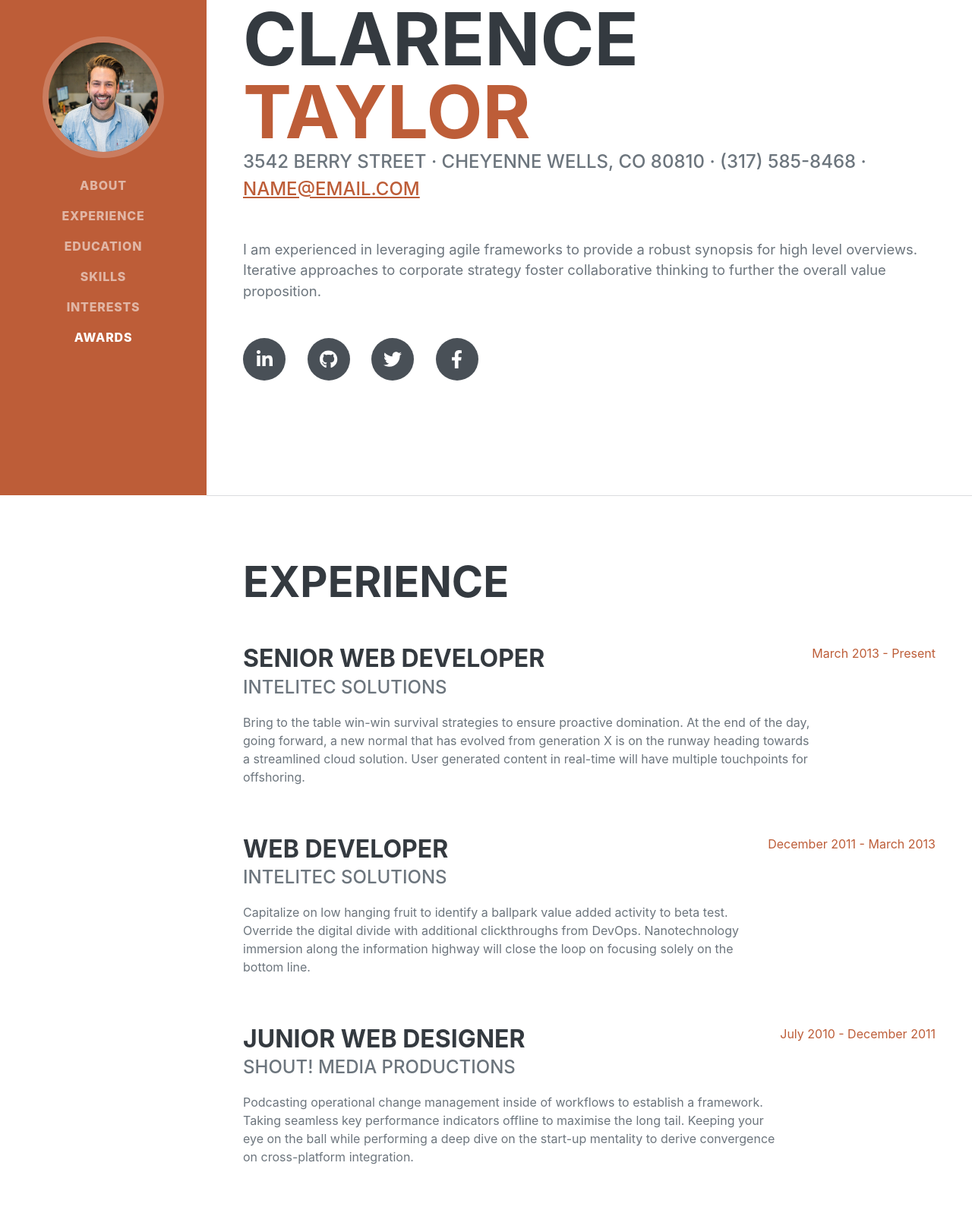
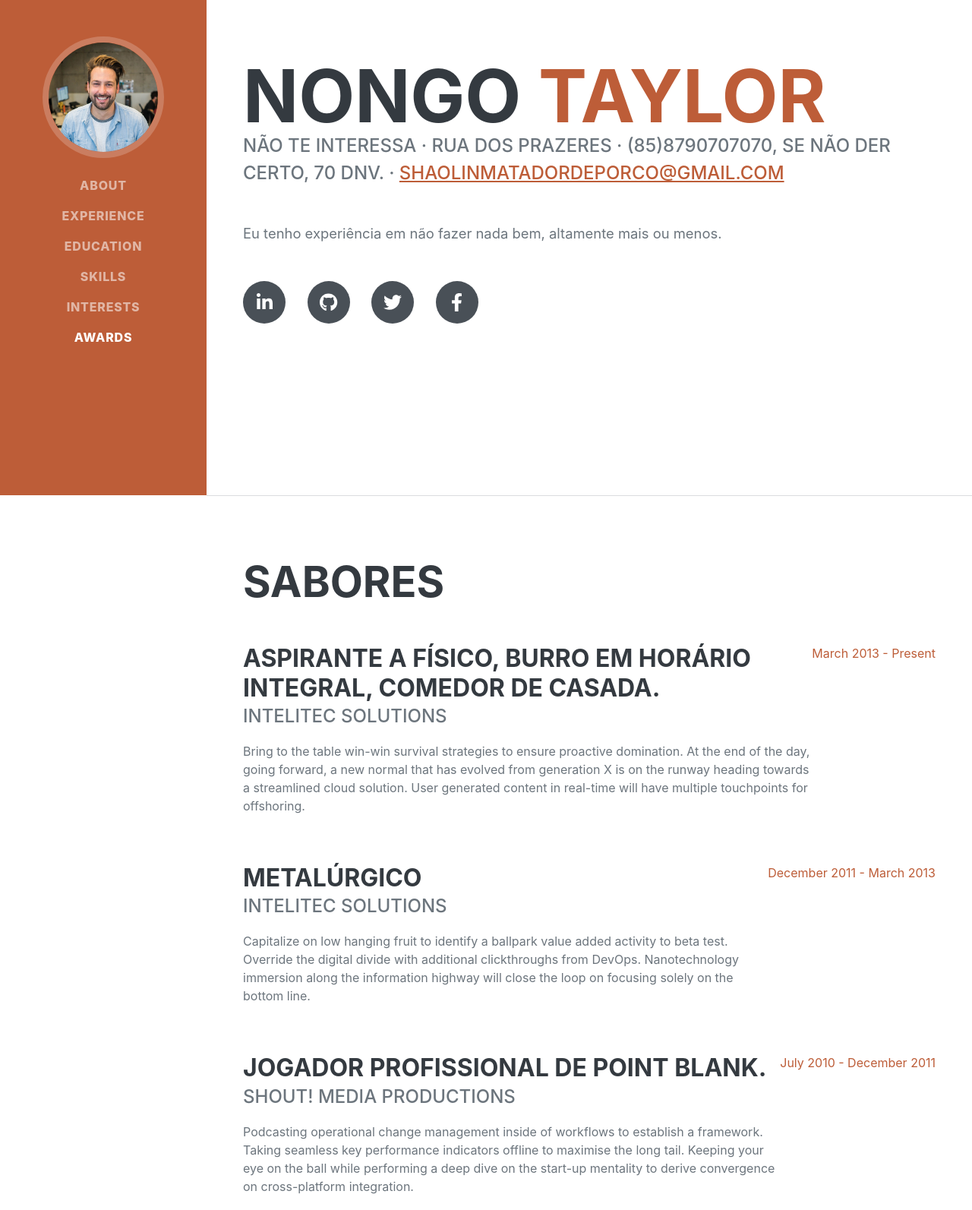
Before and after one commit to SergioMatheuss/teste, a plain HTML site: page index.html in a window 1280 px wide. Shown: the part 148-1741 px from the top of the page at 76% size. Drawn offline with nearby package versions, Linux system fonts and the light colour scheme; a web font is replaced by a local one.

Commit message:
man, botei umas diferenciações

```diff
--- a/index.html
+++ b/index.html
@@ -40,14 +40,14 @@
             <section class="resume-section" id="about">
                 <div class="resume-section-content">
                     <h1 class="mb-0">
-                        Clarence
+                        Nongo
                         <span class="text-primary">Taylor</span>
                     </h1>
                     <div class="subheading mb-5">
-                        3542 Berry Street · Cheyenne Wells, CO 80810 · (317) 585-8468 ·
-                        <a href="mailto:name@email.com">name@email.com</a>
+                        não te interessa · rua dos prazeres · (85)8790707070, se não der certo, 70 dnv. ·
+                        <a href="mailto:name@email.com">shaolinmatadordeporco@gmail.com</a>
                     </div>
-                    <p class="lead mb-5">I am experienced in leveraging agile frameworks to provide a robust synopsis for high level overviews. Iterative approaches to corporate strategy foster collaborative thinking to further the overall value proposition.</p>
+                    <p class="lead mb-5">Eu tenho experiência em não fazer nada bem, altamente mais ou menos.</p>
                     <div class="social-icons">
                         <a class="social-icon" href="#!"><i class="fab fa-linkedin-in"></i></a>
                         <a class="social-icon" href="#!"><i class="fab fa-github"></i></a>
@@ -60,10 +60,10 @@
             <!-- Experience-->
             <section class="resume-section" id="experience">
                 <div class="resume-section-content">
-                    <h2 class="mb-5">Experience</h2>
+                    <h2 class="mb-5">Sabores</h2>
                     <div class="d-flex flex-column flex-md-row justify-content-between mb-5">
                         <div class="flex-grow-1">
-                            <h3 class="mb-0">Senior Web Developer</h3>
+                            <h3 class="mb-0">Aspirante a físico, burro em horário integral, comedor de casada.</h3>
                             <div class="subheading mb-3">Intelitec Solutions</div>
                             <p>Bring to the table win-win survival strategies to ensure proactive domination. At the end of the day, going forward, a new normal that has evolved from generation X is on the runway heading towards a streamlined cloud solution. User generated content in real-time will have multiple touchpoints for offshoring.</p>
                         </div>
@@ -71,7 +71,7 @@
                     </div>
                     <div class="d-flex flex-column flex-md-row justify-content-between mb-5">
                         <div class="flex-grow-1">
-                            <h3 class="mb-0">Web Developer</h3>
+                            <h3 class="mb-0">Metalúrgico</h3>
                             <div class="subheading mb-3">Intelitec Solutions</div>
                             <p>Capitalize on low hanging fruit to identify a ballpark value added activity to beta test. Override the digital divide with additional clickthroughs from DevOps. Nanotechnology immersion along the information highway will close the loop on focusing solely on the bottom line.</p>
                         </div>
@@ -79,7 +79,7 @@
                     </div>
                     <div class="d-flex flex-column flex-md-row justify-content-between mb-5">
                         <div class="flex-grow-1">
-                            <h3 class="mb-0">Junior Web Designer</h3>
+                            <h3 class="mb-0">Jogador profissional de point blank.</h3>
                             <div class="subheading mb-3">Shout! Media Productions</div>
                             <p>Podcasting operational change management inside of workflows to establish a framework. Taking seamless key performance indicators offline to maximise the long tail. Keeping your eye on the ball while performing a deep dive on the start-up mentality to derive convergence on cross-platform integration.</p>
                         </div>
```
